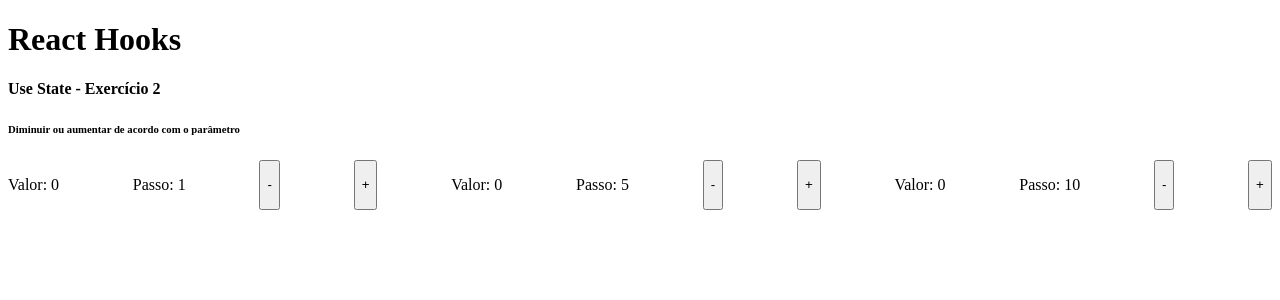
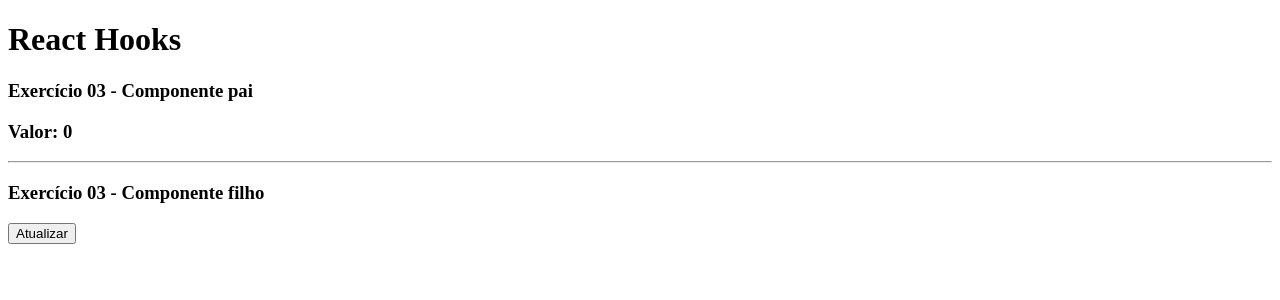
Before and after one commit to japsancha/REACT04HOOKS, a React (Vite) app: page / in a window 1280 px wide. Shown: the top 300 px of the page. Built offline with nearby package versions, Linux system fonts and the light colour scheme.

Commit message:
Exercicio03

```diff
--- a/src/App.jsx
+++ b/src/App.jsx
@@ -1,11 +1,11 @@
-import Contadores from './components/UseStateCounter'
+import ComponentePai from './components/UseStateExercicio03'
 
 export default () => {
 
   return (
     <>
       <h1>React Hooks</h1>
-      <Contadores />
+      <ComponentePai />
     </>
   )
 }
--- /dev/null
+++ b/src/components/UseStateExercicio03.jsx
@@ -0,0 +1,21 @@
+import { useState } from 'react'
+import Filho from './UseStateExercicio03Filho'
+
+export default () => {
+
+  const [valor, setValor] = useState(0)
+
+  function actualizarValor() {
+    setValor(1000)
+  }
+
+
+  return (
+    <>
+      <h3>Exercício 03 - Componente pai</h3>
+      <h3>Valor: <strong>{valor}</strong></h3>
+      <hr />
+      <Filho funcao={actualizarValor} />
+    </>
+  )
+}
--- /dev/null
+++ b/src/components/UseStateExercicio03Filho.jsx
@@ -0,0 +1,9 @@
+export default ({ funcao }) => {
+
+  return (
+    <>
+      <h3>Exercício 03 - Componente filho</h3>
+      <button onClick={funcao}>Atualizar</button>
+    </>
+  )
+}
```
Also changed, not shown: src/Exercicio03.txt (added).
